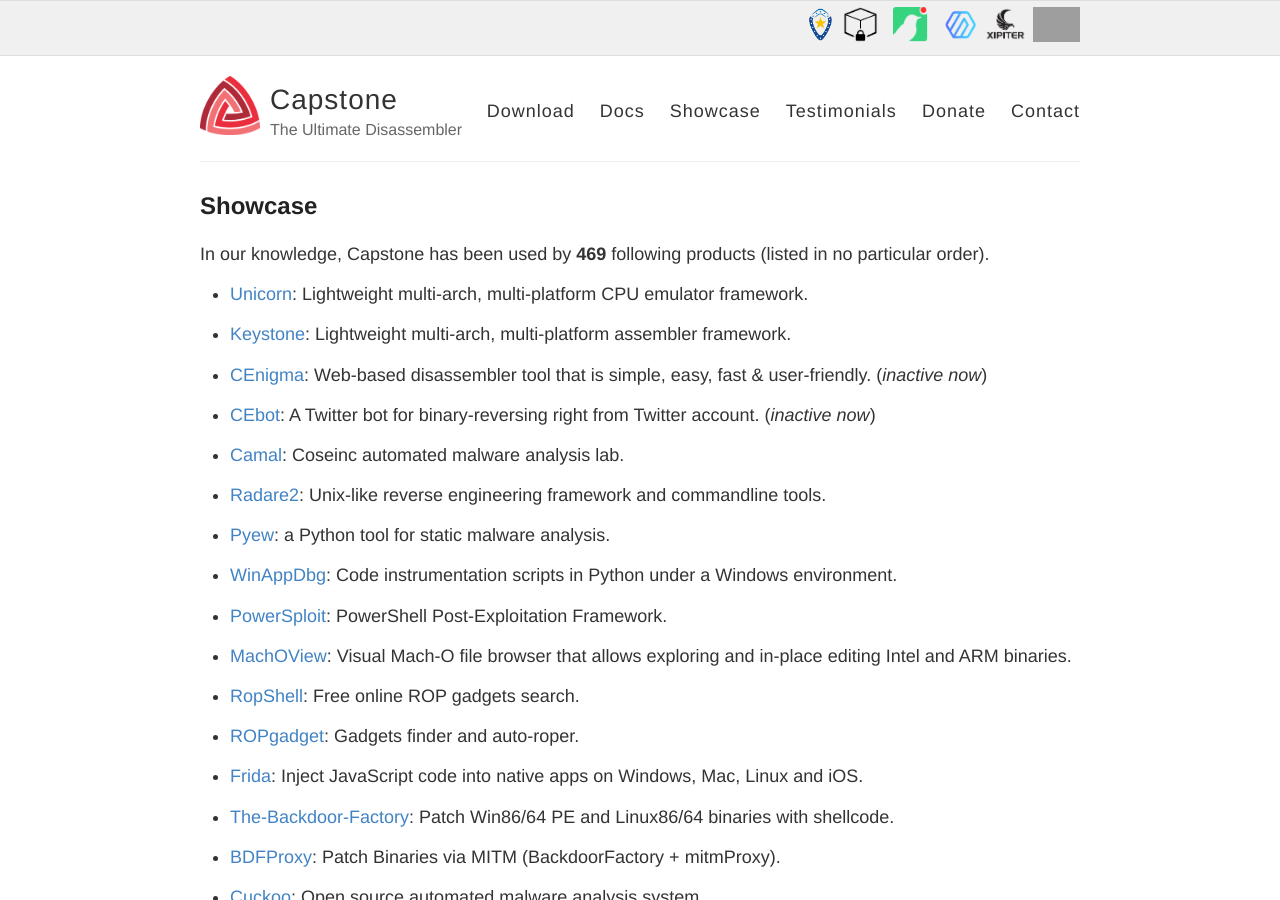
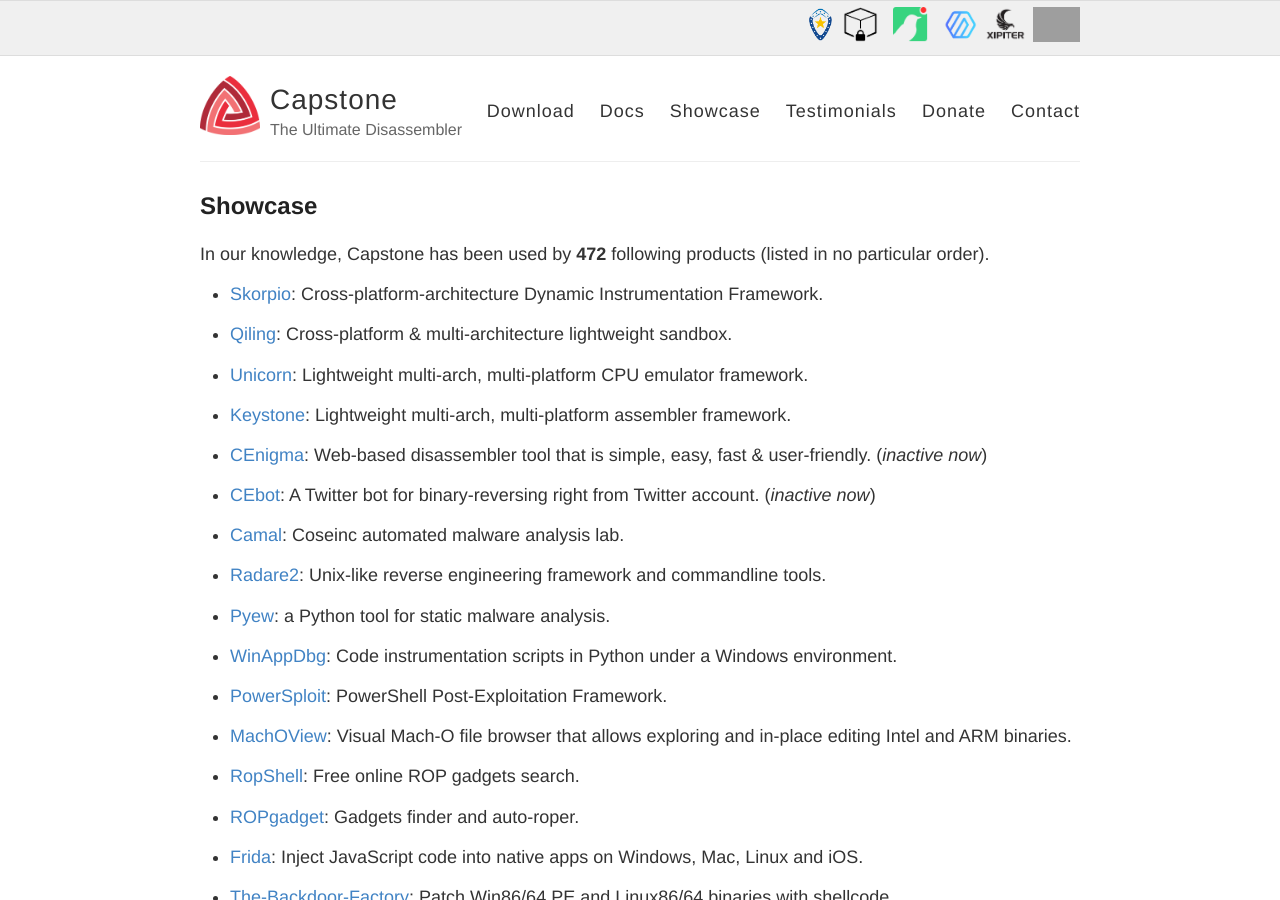
Before and after one commit to capstone-engine/capstone-engine.github.io, a Jekyll site: the page built from showcase.md, in a window 1280 px wide and 900 px high. Built offline with Jekyll 4.4.1, drawn with Linux system fonts in a browser that asks for light colours; some of the changed text lies outside the part shown; grey boxes are pictures that could not be loaded.

Commit message:
showcase

```diff
--- a/showcase.md
+++ b/showcase.md
@@ -5,7 +5,11 @@
 
 ## Showcase
 
-In our knowledge, Capstone has been used by **469** following products (listed in no particular order).
+In our knowledge, Capstone has been used by **472** following products (listed in no particular order).
+
+- [Skorpio](http://groundx.io/docs/Opcde2018-skorpio.pdf): Cross-platform-architecture Dynamic Instrumentation Framework.
+
+- [Qiling](https://github.com/qilingframework): Cross-platform & multi-architecture lightweight sandbox.
 
 - [Unicorn](http://www.unicorn-engine.org): Lightweight multi-arch, multi-platform CPU emulator framework.
 
```
Also changed, not shown: other parts of showcase.md (+1 -0 lines).
